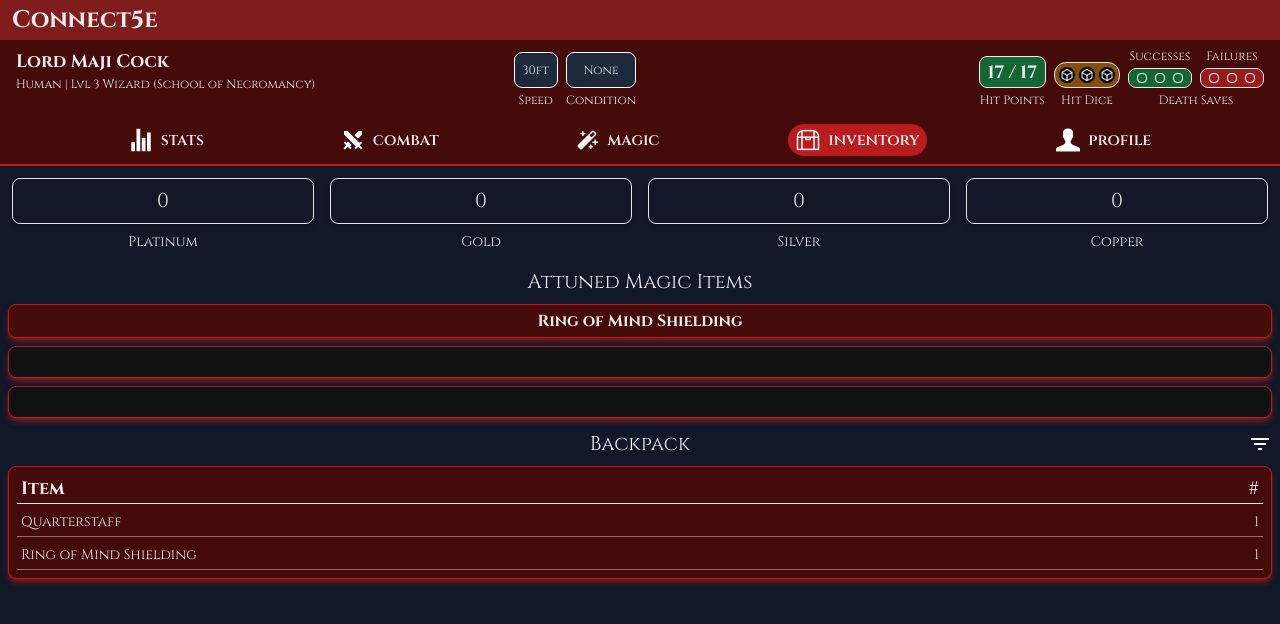
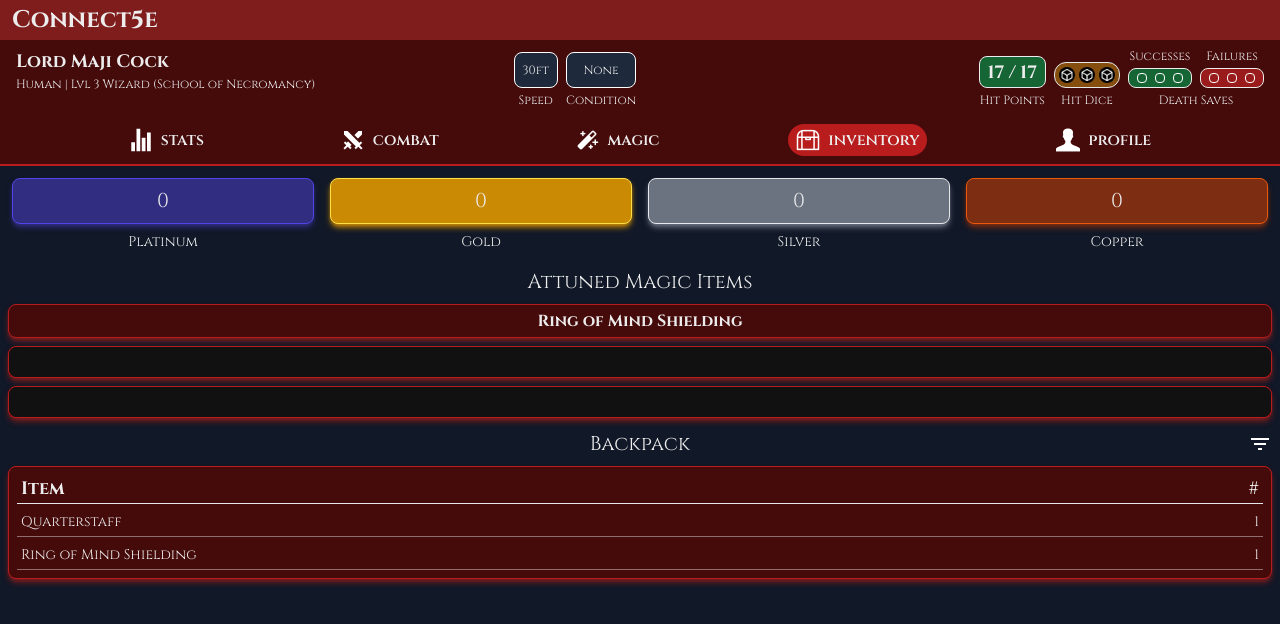
Before and after one commit to JoelOliverMclean/connect-5e, a Next.js app: page /charactersheet in a window 1280 px wide. Both pictures are taken after a click on the element "inventory". Shown: the top 624 px of the page. Built offline with nearby package versions, Linux system fonts and the light colour scheme.

Commit message:
Currency changes

```diff
--- a/components/charactersheet/inventory/CharacterSheetInventory.jsx
+++ b/components/charactersheet/inventory/CharacterSheetInventory.jsx
@@ -7,26 +7,30 @@ function CharacterSheetInventory({ inventory, theme, dm }) {
     {
       name: "Platinum",
       amount: inventory.currency.pp,
-      baseColor: "indigo",
-      tone: 900,
+      bg: "bg-indigo-900",
+      border: "border-indigo-600",
+      shadow: "shadow-indigo-900",
     },
     {
       name: "Gold",
       amount: inventory.currency.gp,
-      baseColor: "yellow",
-      tone: 600,
+      bg: "bg-yellow-600",
+      border: "border-yellow-300",
+      shadow: "shadow-yellow-600",
     },
     {
       name: "Silver",
       amount: inventory.currency.sp,
-      baseColor: "gray",
-      tone: 500,
+      bg: "bg-gray-500",
+      border: "border-gray-200",
+      shadow: "shadow-gray-500",
     },
     {
       name: "Copper",
       amount: inventory.currency.cp,
-      baseColor: "orange",
-      tone: 900,
+      bg: "bg-orange-900",
+      border: "border-orange-600",
+      shadow: "shadow-orange-900",
     },
   ]);
 
@@ -76,36 +80,22 @@ function CharacterSheetInventory({ inventory, theme, dm }) {
     </Popup>
   );
 
-  const currencyCell = (label, amount, baseColor, tone) => (
-    <div key={label} className="flex flex-col gap-2 p-1">
+  const currencyCell = (currency) => (
+    <div key={currency.name} className="flex flex-col gap-2 p-1">
       <div
-        className={`flex flex-col gap-1 p-1 bg-${baseColor}-${tone} rounded-lg border-${baseColor}-${
-          tone - 300
-        } border shadow-${baseColor}-${tone} shadow-md`}
-        onClick={() =>
-          setSelectedCurrency({
-            name: label,
-            amount,
-          })
-        }
+        className={`flex flex-col gap-1 p-1 ${currency.bg} rounded-lg ${currency.border} border ${currency.shadow} shadow-md`}
+        onClick={() => setSelectedCurrency(currency)}
       >
-        <p className="text-center text-xl py-1">{amount}</p>
+        <p className="text-center text-xl py-1">{currency.amount}</p>
       </div>
-      <h4 className="text-sm text-center">{label}</h4>
+      <h4 className="text-sm text-center">{currency.name}</h4>
     </div>
   );
 
   const currencySection = (
     <>
       <div className="grid grid-cols-4 gap-2">
-        {currencies.map((currency) =>
-          currencyCell(
-            currency.name,
-            currency.amount,
-            currency.baseColor,
-            currency.tone
-          )
-        )}
+        {currencies.map((currency) => currencyCell(currency))}
       </div>
       {selectedCurrency?.name && currencyDialog}
     </>
```
